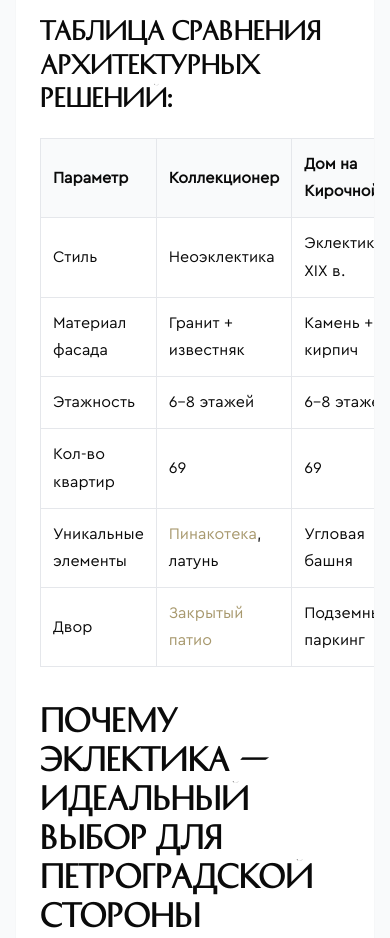
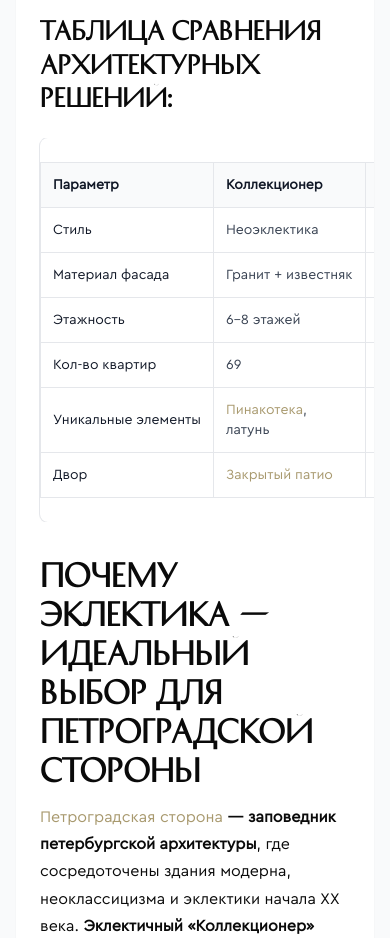
Before and after one commit to Kolyansneg85/v0-123, a Next.js app: page /news/eklektika-novyy-standart-klubnyh-domov in a window 390 px wide. Shown: the part 7960-8898 px from the top of the page. Built offline with nearby package versions, Linux system fonts and the light colour scheme.

Commit message:
feat: add horizontal scroll to mobile article table
Wrap comparison table in scrollable container for better mobile view.

#VERCEL_SKIP

Co-authored-by: null <69190840+Kolyansneg85@users.noreply.github.com>

```diff
--- a/app/news/[slug]/page.tsx
+++ b/app/news/[slug]/page.tsx
@@ -227,54 +227,60 @@ const articles: Article[] = [
 
       <h3>Таблица сравнения архитектурных решений:</h3>
 
-      <table>
-        <thead>
+      <div class="overflow-x-auto -mx-6 px-6 md:mx-0 md:px-0 my-6">
+        <div class="inline-block min-w-full align-middle">
+          <div class="overflow-hidden shadow-sm ring-1 ring-gray-200 rounded-lg">
+            <table class="min-w-full divide-y divide-gray-200">
+              <thead class="bg-gray-50">
                 <tr>
-            <th>Параметр</th>
-            <th>Коллекционер</th>
-            <th>Дом на Кирочной</th>
-            <th>Созидатели</th>
+                  <th class="px-4 py-3 text-left text-sm font-semibold text-gray-900 whitespace-nowrap">Параметр</th>
+                  <th class="px-4 py-3 text-left text-sm font-semibold text-gray-900 whitespace-nowrap">Коллекционер</th>
+                  <th class="px-4 py-3 text-left text-sm font-semibold text-gray-900 whitespace-nowrap">Дом на Кирочной</th>
+                  <th class="px-4 py-3 text-left text-sm font-semibold text-gray-900 whitespace-nowrap">Созидатели</th>
                 </tr>
               </thead>
-        <tbody>
+              <tbody class="divide-y divide-gray-200 bg-white">
                 <tr>
-            <td>Стиль</td>
-            <td>Неоэклектика</td>
-            <td>Эклектика XIX в.</td>
-            <td>Эклектика</td>
+                  <td class="px-4 py-3 text-sm text-gray-900 font-medium whitespace-nowrap">Стиль</td>
+                  <td class="px-4 py-3 text-sm text-gray-700 whitespace-nowrap">Неоэклектика</td>
+                  <td class="px-4 py-3 text-sm text-gray-700 whitespace-nowrap">Эклектика XIX в.</td>
+                  <td class="px-4 py-3 text-sm text-gray-700 whitespace-nowrap">Эклектика</td>
                 </tr>
                 <tr>
-            <td>Материал фасада</td>
-            <td>Гранит + известняк</td>
-            <td>Камень + кирпич</td>
-            <td>Штукатурка + камень</td>
+                  <td class="px-4 py-3 text-sm text-gray-900 font-medium whitespace-nowrap">Материал фасада</td>
+                  <td class="px-4 py-3 text-sm text-gray-700 whitespace-nowrap">Гранит + известняк</td>
+                  <td class="px-4 py-3 text-sm text-gray-700 whitespace-nowrap">Камень + кирпич</td>
+                  <td class="px-4 py-3 text-sm text-gray-700 whitespace-nowrap">Штукатурка + камень</td>
                 </tr>
                 <tr>
-            <td>Этажность</td>
-            <td>6-8 этажей</td>
-            <td>6-8 этажей</td>
-            <td>4-8 этажей</td>
+                  <td class="px-4 py-3 text-sm text-gray-900 font-medium whitespace-nowrap">Этажность</td>
+                  <td class="px-4 py-3 text-sm text-gray-700 whitespace-nowrap">6-8 этажей</td>
+                  <td class="px-4 py-3 text-sm text-gray-700 whitespace-nowrap">6-8 этажей</td>
+                  <td class="px-4 py-3 text-sm text-gray-700 whitespace-nowrap">4-8 этажей</td>
                 </tr>
                 <tr>
-            <td>Кол-во квартир</td>
-            <td>69</td>
-            <td>69</td>
-            <td>Более 100</td>
+                  <td class="px-4 py-3 text-sm text-gray-900 font-medium whitespace-nowrap">Кол-во квартир</td>
+                  <td class="px-4 py-3 text-sm text-gray-700 whitespace-nowrap">69</td>
+                  <td class="px-4 py-3 text-sm text-gray-700 whitespace-nowrap">69</td>
+                  <td class="px-4 py-3 text-sm text-gray-700 whitespace-nowrap">Более 100</td>
                 </tr>
                 <tr>
-            <td>Уникальные элементы</td>
-            <td><a href="/news/kollekcioner-dom-s-pinakotekoy">Пинакотека</a>, латунь</td>
-            <td>Угловая башня</td>
-            <td>Шесть секций</td>
+                  <td class="px-4 py-3 text-sm text-gray-900 font-medium whitespace-nowrap">Уникальные элементы</td>
+                  <td class="px-4 py-3 text-sm text-gray-700"><a href="/news/kollekcioner-dom-s-pinakotekoy" class="text-[#a8996e] hover:underline font-medium">Пинакотека</a>, латунь</td>
+                  <td class="px-4 py-3 text-sm text-gray-700 whitespace-nowrap">Угловая башня</td>
+                  <td class="px-4 py-3 text-sm text-gray-700 whitespace-nowrap">Шесть секций</td>
                 </tr>
                 <tr>
-            <td>Двор</td>
-            <td><a href="/#intelligent-courtyard">Закрытый патио</a></td>
-            <td>Подземный паркинг</td>
-            <td>Стандартный</td>
+                  <td class="px-4 py-3 text-sm text-gray-900 font-medium whitespace-nowrap">Двор</td>
+                  <td class="px-4 py-3 text-sm text-gray-700"><a href="/#intelligent-courtyard" class="text-[#a8996e] hover:underline font-medium">Закрытый патио</a></td>
+                  <td class="px-4 py-3 text-sm text-gray-700 whitespace-nowrap">Подземный паркинг</td>
+                  <td class="px-4 py-3 text-sm text-gray-700 whitespace-nowrap">Стандартный</td>
                 </tr>
               </tbody>
             </table>
+          </div>
+        </div>
+      </div>
 
       <h2>Почему эклектика — идеальный выбор для Петроградской стороны</h2>
 
```
Lines whose indentation alone changed are shown as unchanged.
